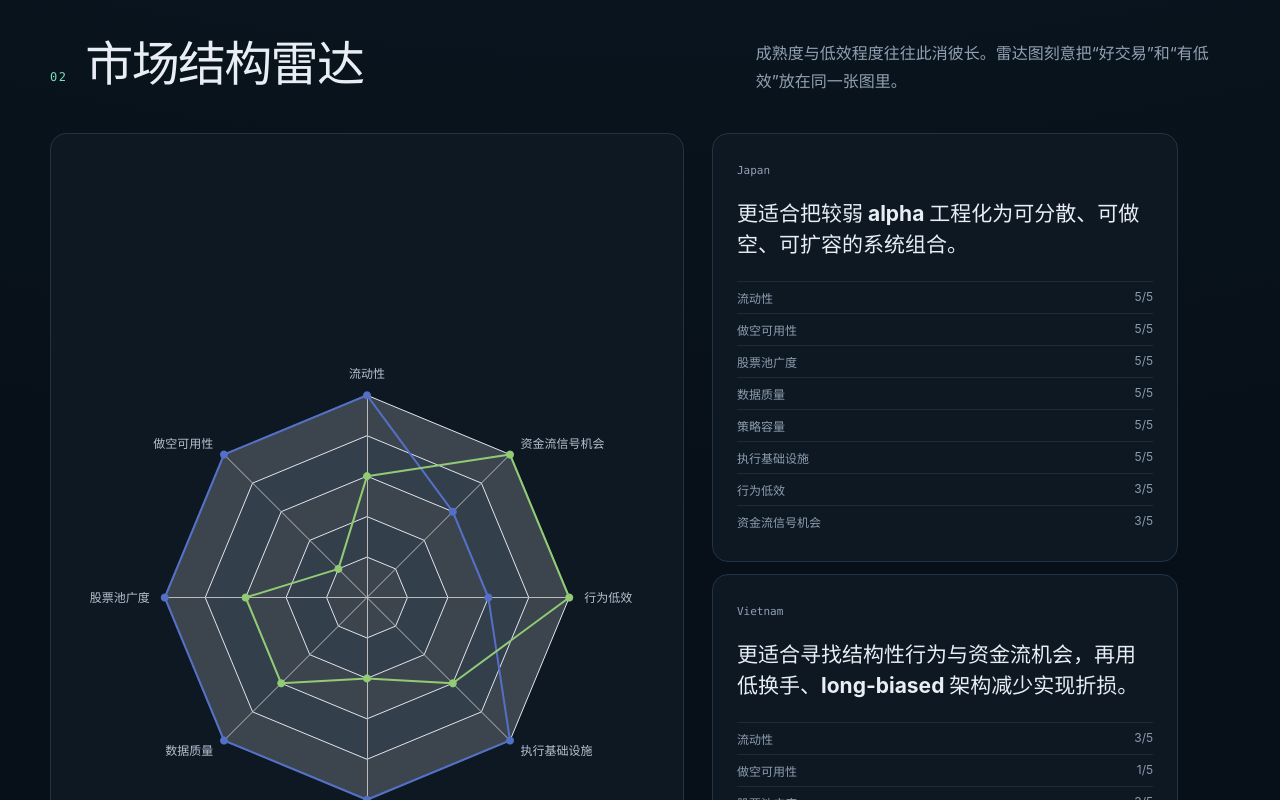
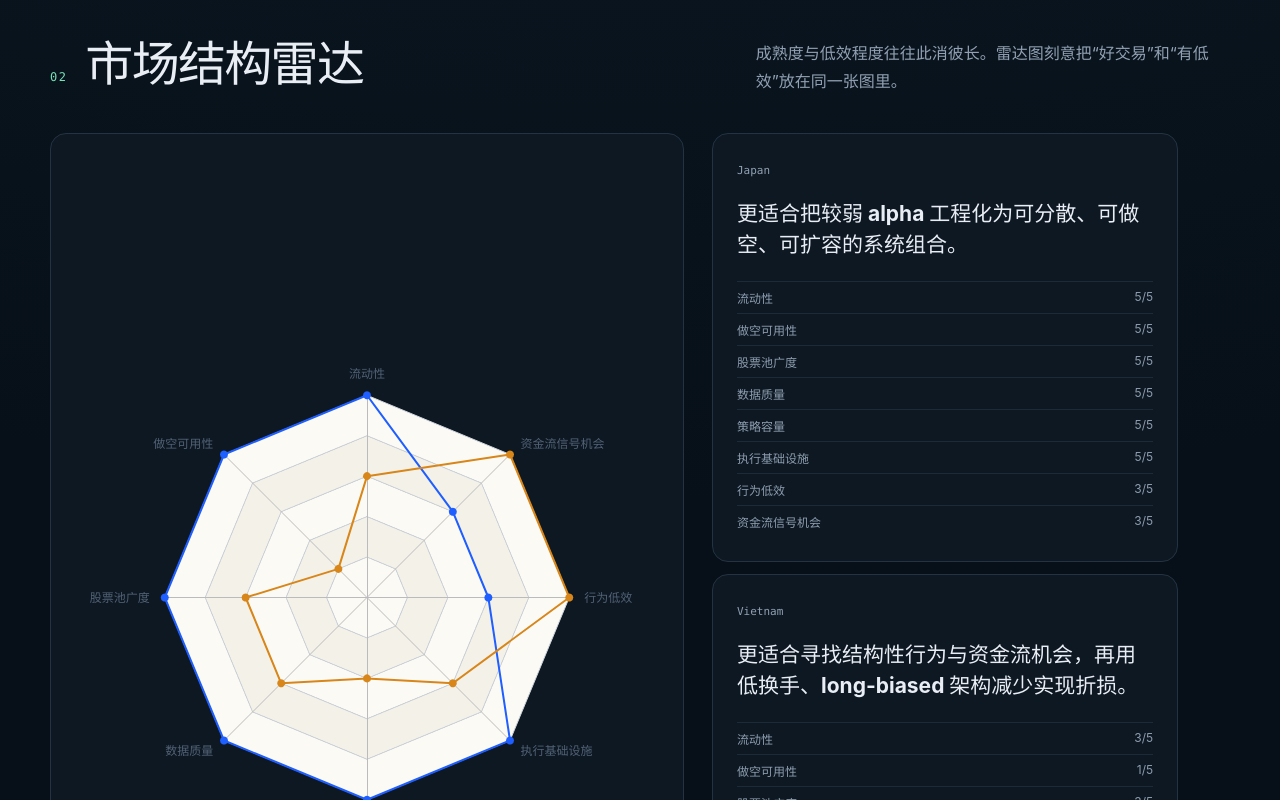
Before and after one commit to runchengxie/vietnam-quant-research, a React (Vite) app in the folder site/: page / in a window 1280 px wide. Shown: the part 1880-2680 px from the top of the page. Built offline with nearby package versions, Linux system fonts and the light colour scheme.

Commit message:
feat: refine showcase language and theme

```diff
--- a/site/src/components/MarketRadar.tsx
+++ b/site/src/components/MarketRadar.tsx
@@ -2,7 +2,7 @@ import { RadarChart } from 'echarts/charts'
 import { LegendComponent, RadarComponent, TooltipComponent } from 'echarts/components'
 import * as echarts from 'echarts/core'
 import { SVGRenderer } from 'echarts/renderers'
-import { useEffect, useRef } from 'react'
+import { useEffect, useRef, useState } from 'react'
 import type { MarketProfile } from '../data/types'
 
 echarts.use([RadarChart, RadarComponent, TooltipComponent, LegendComponent, SVGRenderer])
@@ -11,17 +11,27 @@ export function MarketRadar({ profiles }: { profiles: MarketProfile[] }) {
   const chartRef = useRef<HTMLDivElement>(null)
   const japan = profiles.find((profile) => profile.id === 'japan')!
   const vietnam = profiles.find((profile) => profile.id === 'vietnam')!
+  const [theme, setTheme] = useState(() => document.documentElement.dataset.theme ?? 'light')
+
+  useEffect(() => {
+    const updateTheme = () => setTheme(document.documentElement.dataset.theme ?? 'light')
+    window.addEventListener('themechange', updateTheme)
+    return () => window.removeEventListener('themechange', updateTheme)
+  }, [])
 
   useEffect(() => {
     if (!chartRef.current || navigator.userAgent.toLowerCase().includes('jsdom')) return
     const chart = echarts.init(chartRef.current, undefined, { renderer: 'svg' })
     chart.setOption({
       tooltip: {},
-      legend: { data: [japan.label, vietnam.label], bottom: 0, textStyle: { color: '#9ca7b8' } },
+      color: ['#1f5eff', '#d88619'],
+      legend: { data: [japan.label, vietnam.label], bottom: 0, textStyle: { color: theme === 'dark' ? '#aab5c4' : '#526174' } },
       radar: {
         radius: '64%',
         indicator: japan.scores.map((item) => ({ name: item.label, max: 5 })),
-        axisName: { color: '#b7c0cf', fontSize: 12 },
+        axisName: { color: theme === 'dark' ? '#b7c0cf' : '#526174', fontSize: 12 },
+        splitArea: { areaStyle: { color: theme === 'dark' ? ['#101d2a', '#0d1823'] : ['#fbfaf5', '#f4f1e8'] } },
+        splitLine: { lineStyle: { color: theme === 'dark' ? '#2b3a4b' : '#cfd5dd' } },
         splitNumber: 5,
       },
       series: [{
@@ -35,7 +45,7 @@ export function MarketRadar({ profiles }: { profiles: MarketProfile[] }) {
     const resize = () => chart.resize()
     window.addEventListener('resize', resize)
     return () => { window.removeEventListener('resize', resize); chart.dispose() }
-  }, [japan, vietnam])
+  }, [japan, vietnam, theme])
 
   return (
     <section className="section" id="market-structure">
```
